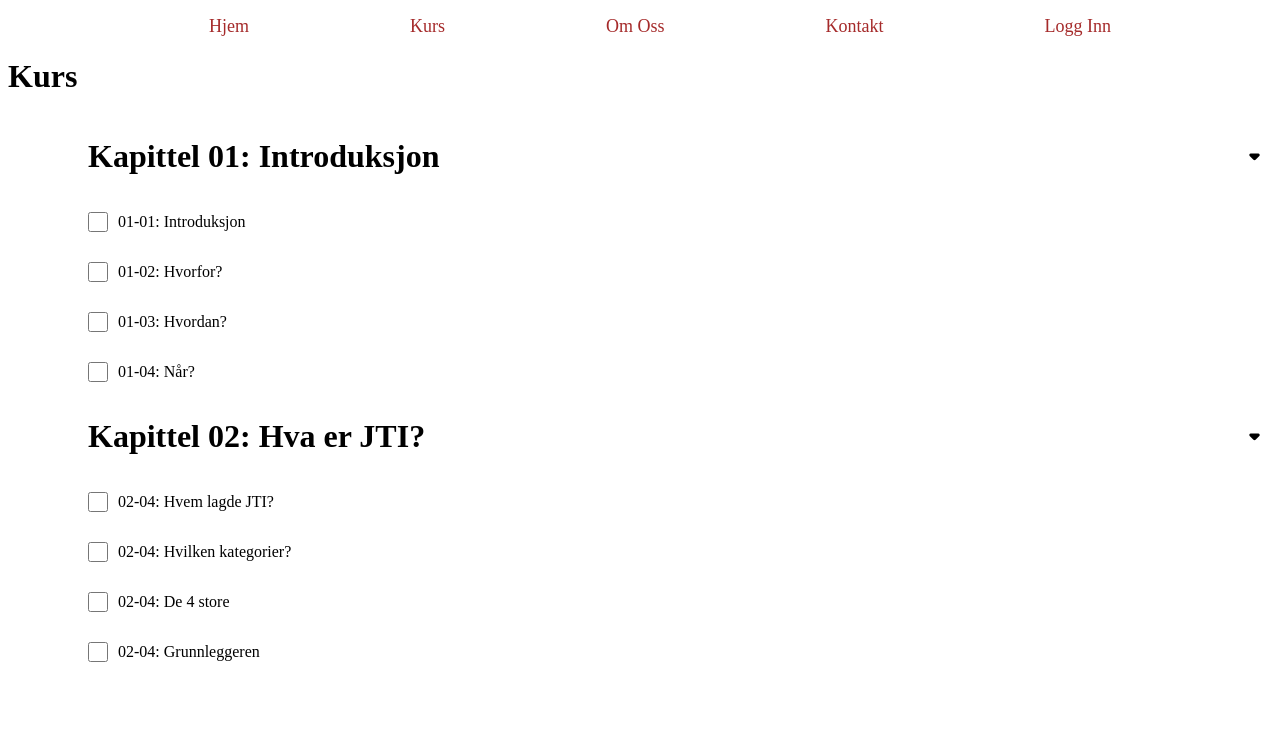
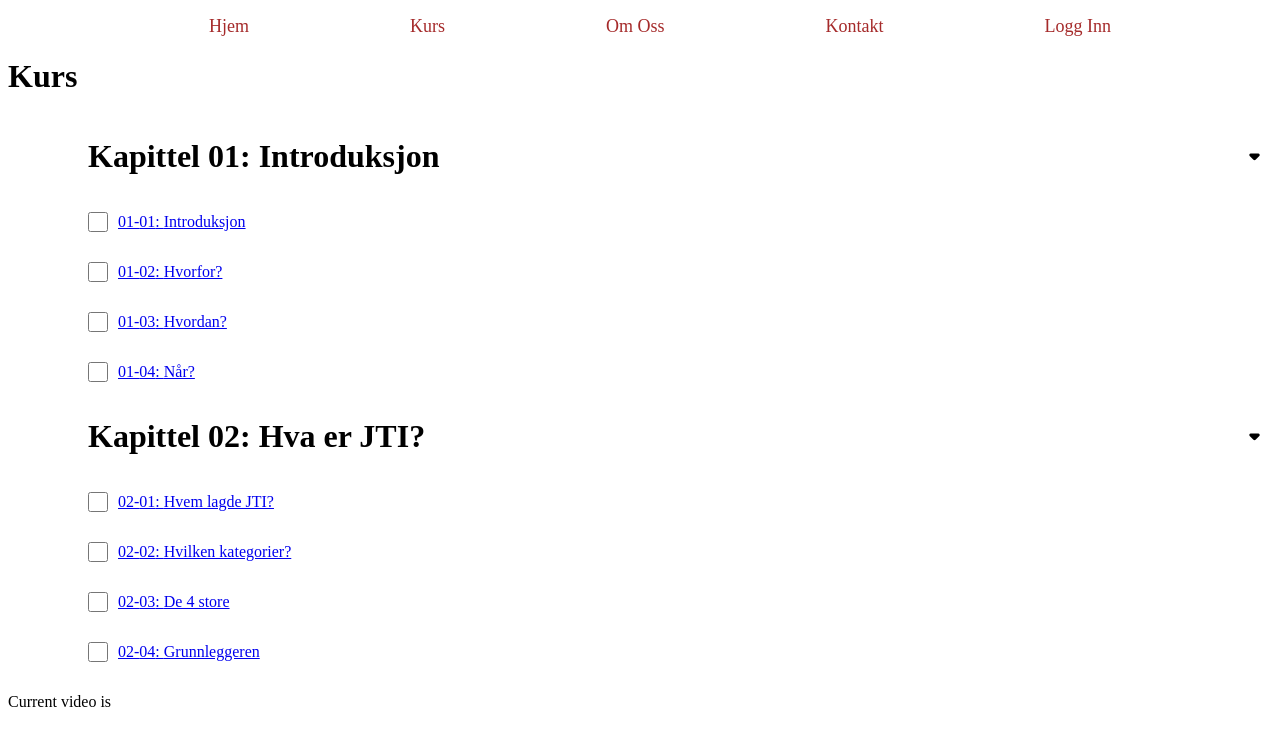
Before and after one commit to davemarong/JTI-Online-Course, a Next.js app: page /kurs in a window 1280 px wide. Shown: the top 746 px of the page. Built offline with nearby package versions, Linux system fonts and the light colour scheme.

Commit message:
Add static pages for all videos

```diff
--- a/pages/kurs.js
+++ /dev/null
@@ -1,20 +0,0 @@
-// IMPORT
-
-// React
-import React, { useState } from "react";
-// Components
-import Nav from "../src/components/Nav/Nav";
-import VideoMeny from "../src/components/VideoMeny/VideoMeny";
-export default function kurs({ isLogged, setCurrentVideo, currentVideo }) {
-  // State
-  return (
-    <div>
-      <Nav isLogged={isLogged} />
-      <h1>Kurs</h1>
-      <VideoMeny
-        currentVideo={currentVideo}
-        setCurrentVideo={setCurrentVideo}
-      />
-    </div>
-  );
-}
--- a/pages/kurs/index.js
+++ b/pages/kurs/index.js
@@ -0,0 +1,21 @@
+// IMPORT
+
+// React
+import React, { useState } from "react";
+// Components
+import Nav from "../../src/components/Nav/Nav";
+import VideoMeny from "../../src/components/VideoMeny/VideoMeny";
+export default function index({ isLogged, setCurrentVideo, currentVideo }) {
+  // State
+  return (
+    <div>
+      <Nav isLogged={isLogged} />
+      <h1>Kurs</h1>
+      <VideoMeny
+        currentVideo={currentVideo}
+        setCurrentVideo={setCurrentVideo}
+      />
+      <div>Current video is {currentVideo}</div>
+    </div>
+  );
+}
--- a/src/assets/Videos.js
+++ b/src/assets/Videos.js
@@ -4,7 +4,7 @@ export const videos = [
       id: "01",
       title: "Introduksjon",
       status: "incomplete",
-      href: "hei",
+      href: "01",
       chapter: "01",
       chapterName: "Introduksjon",
     },
@@ -12,14 +12,14 @@ export const videos = [
       id: "02",
       title: "Hvorfor?",
       status: "incomplete",
-      href: "hei",
+      href: "02",
       chapter: "01",
     },
     {
       id: "03",
       title: "Hvordan?",
       status: "incomplete",
-      href: "hei",
+      href: "03",
       chapter: "01",
     },
     {
@@ -32,7 +32,7 @@ export const videos = [
   ],
   [
     {
-      id: "04",
+      id: "01",
       title: "Hvem lagde JTI?",
       status: "incomplete",
       href: "hei",
@@ -40,14 +40,14 @@ export const videos = [
       chapterName: "Hva er JTI?",
     },
     {
-      id: "04",
+      id: "02",
       title: "Hvilken kategorier?",
       status: "incomplete",
       href: "hei",
       chapter: "02",
     },
     {
-      id: "04",
+      id: "03",
       title: "De 4 store",
       status: "incomplete",
       href: "hei",
--- a/src/components/VideoMeny/Video.js
+++ b/src/components/VideoMeny/Video.js
@@ -30,7 +30,7 @@ export default function Video({
     setCurrentVideo(video);
   };
   return (
-    <div>
+    <div key={chapter.id}>
       <ul className={styles.chapter_container}>
         <li onClick={handleOpenChapter} className={styles.chapter_header}>
           <h1>
@@ -46,12 +46,12 @@ export default function Video({
             {chapter.map((video, id) => {
               return (
                 <>
-                  <li
-                    onClick={() => {
-                      handleChangeVideo(video.href);
-                    }}
-                    class={styles.videoTitle}
+                  <Link
+                    key={video.id}
+                    href="/kurs/[video].js"
+                    as={`/kurs/${video.chapter}-${video.id}`}
                   >
+                    <a className={styles.videoTitle}>
                       <input
                         className={styles.videoTitle_checkbox}
                         type="checkbox"
@@ -59,7 +59,8 @@ export default function Video({
                       <p>
                         {video.chapter}-{video.id}: {video.title}
                       </p>
-                  </li>
+                    </a>
+                  </Link>
                 </>
               );
             })}
```
Also changed, not shown: pages/kurs/[video].js (added, +19 -0 lines). Lines whose indentation alone changed are shown as unchanged.
